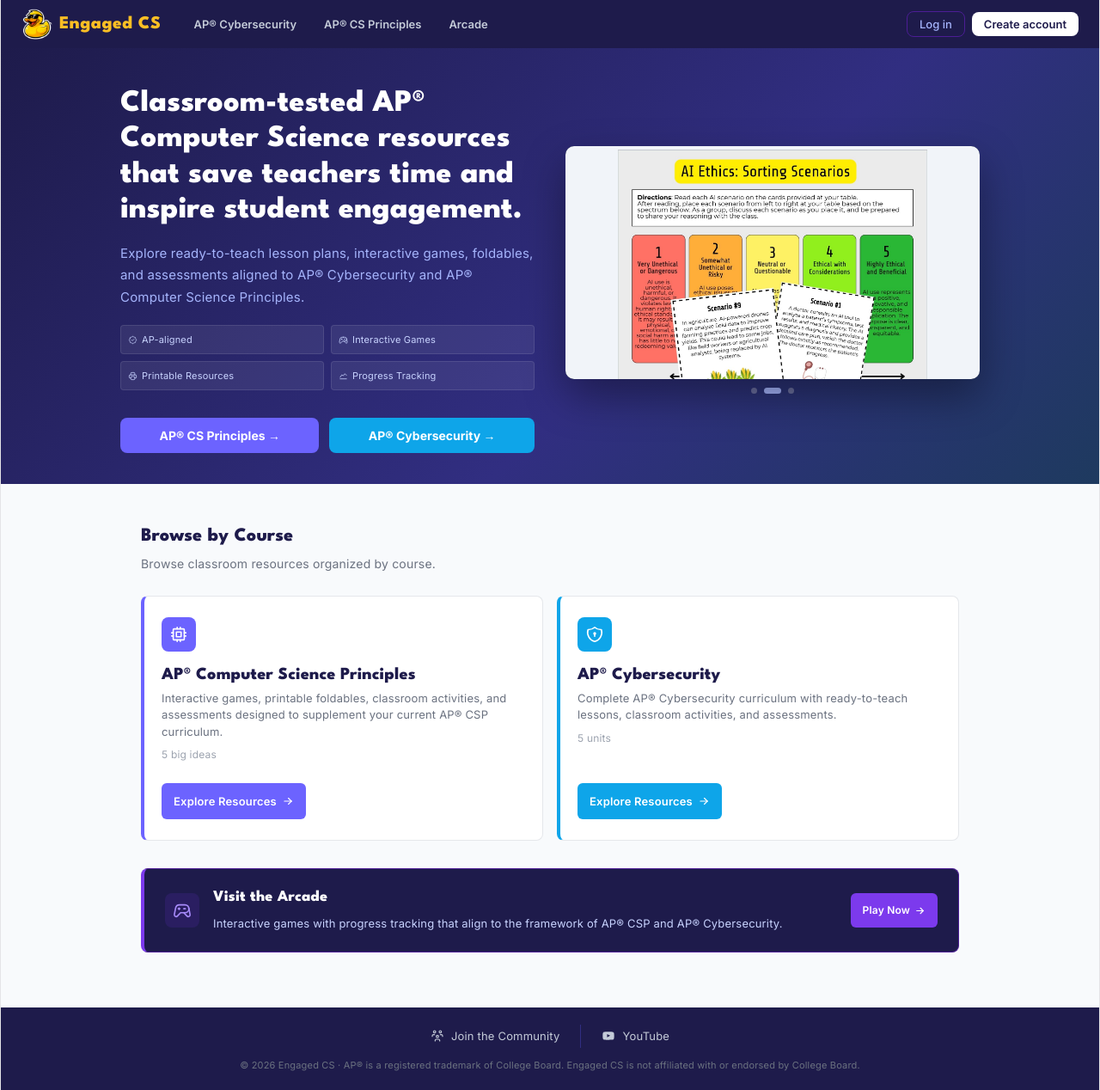
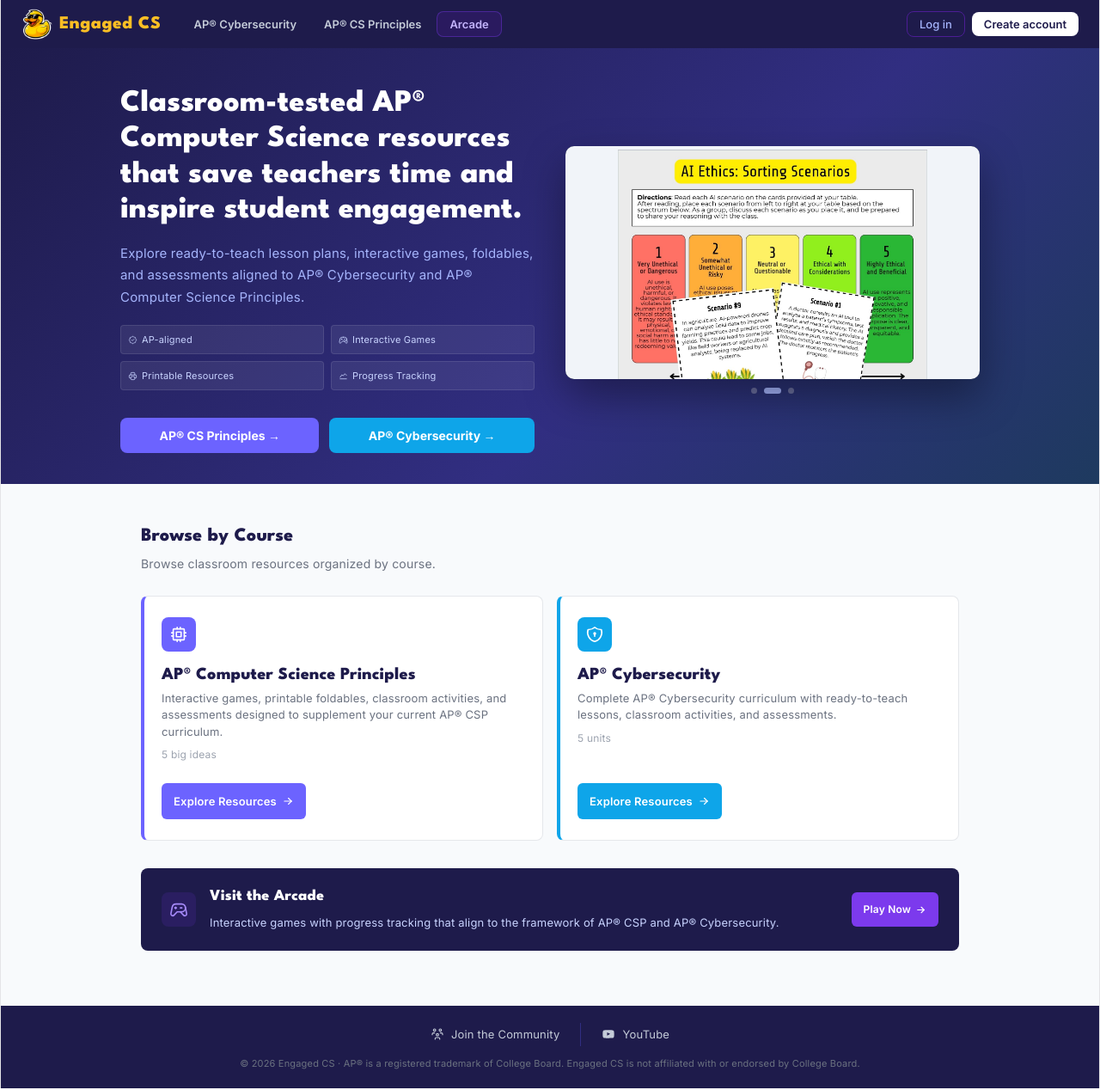
Before and after one commit to as1592/logic-lab, a React (Vite) app: page / in a window 1280 px wide. Shown: the whole page at 86% size. Built offline with nearby package versions, Linux system fonts and the light colour scheme.

Commit message:
Update App.jsx

```diff
--- a/src/App.jsx
+++ b/src/App.jsx
@@ -1708,7 +1708,7 @@
         </div>
 
         <div onClick={onArcade}
-          style={{ background: "#1E1B4B", border: "1px solid #4C1D95", borderLeft: "4px solid #7C3AED", borderRadius: 8, padding: "20px 24px", cursor: "pointer", display: "flex", alignItems: "center", gap: 16, transition: "transform 0.15s, box-shadow 0.15s" }}
+          style={{ background: "#1E1B4B", borderRadius: 8, padding: "20px 24px", cursor: "pointer", display: "flex", alignItems: "center", gap: 16, transition: "transform 0.15s, box-shadow 0.15s" }}
           onMouseEnter={e => { e.currentTarget.style.transform = "translateY(-2px)"; e.currentTarget.style.boxShadow = "0 8px 24px #7C3AED22"; }}
           onMouseLeave={e => { e.currentTarget.style.transform = "none"; e.currentTarget.style.boxShadow = "none"; }}
         >
@@ -1848,9 +1848,9 @@
             onMouseLeave={e => { if (activeCourseId !== "csp") e.currentTarget.style.background = "transparent"; }}
           >AP® CS Principles</button>
           <button onClick={goArcade}
-            style={{ background: view === "arcade" ? "#312E81" : "transparent", color: view === "arcade" ? "#A5B4FC" : "#C4CBD8", border: "none", borderRadius: 8, padding: "6px 14px", fontSize: 13, fontWeight: 600, cursor: "pointer", fontFamily: "'Inter', sans-serif" }}
-            onMouseEnter={e => { if (view !== "arcade") e.currentTarget.style.background = "#312E8166"; }}
-            onMouseLeave={e => { if (view !== "arcade") e.currentTarget.style.background = "transparent"; }}
+            style={{ background: view === "arcade" ? "#4C1D95" : "#4C1D9544", color: "#C4B5FD", border: "1px solid #7C3AED66", borderRadius: 8, padding: "6px 14px", fontSize: 13, fontWeight: 600, cursor: "pointer", fontFamily: "'Inter', sans-serif" }}
+            onMouseEnter={e => { if (view !== "arcade") e.currentTarget.style.background = "#4C1D9566"; }}
+            onMouseLeave={e => { if (view !== "arcade") e.currentTarget.style.background = "#4C1D9544"; }}
           >Arcade</button>
         </div>
         {isMobile && menuOpen && (
```
